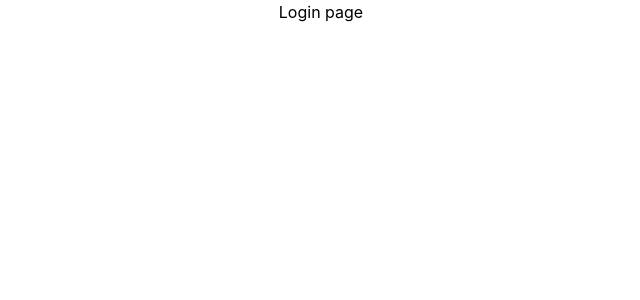
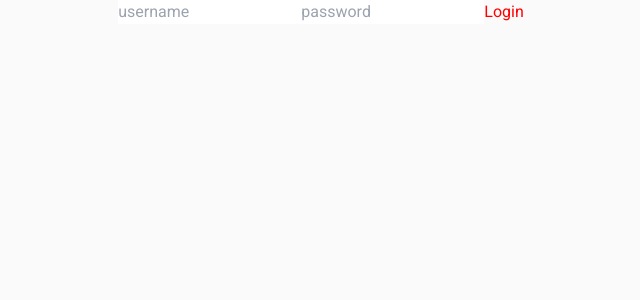
Before and after one commit to turkaytunc/fastagram-frontend, a React (Create React App) app: page /fastagram/login in a window 1280 px wide. Shown: the top 300 px of the page, without its empty margins (319-959 px from the left). Built offline with nearby package versions, Linux system fonts and the light colour scheme.

Commit message:
add: login page inputs

```diff
--- a/package.json
+++ b/package.json
@@ -5,6 +5,7 @@
   "dependencies": {
     "@craco/craco": "^6.1.1",
     "@reduxjs/toolkit": "^1.5.1",
+    "joi": "^17.4.0",
     "react": "^17.0.2",
     "react-dom": "^17.0.2",
     "react-redux": "^7.2.3",
--- /dev/null
+++ b/src/api/index.ts
@@ -0,0 +1 @@
+export { loginUser } from './login/loginUser';
--- /dev/null
+++ b/src/api/login/loginUser.ts
@@ -0,0 +1 @@
+export const loginUser = () => {};
--- a/src/index.scss
+++ b/src/index.scss
@@ -1,7 +1,16 @@
+@import url('https://fonts.googleapis.com/css2?family=Roboto:ital,wght@0,100;0,300;0,400;0,500;0,700;1,100;1,300;1,400;1,500&display=swap');
+*,
+*::before,
+*::after {
+  margin: 0;
+  box-sizing: border-box;
+  vertical-align: baseline;
+}
+
 body {
   margin: 0;
-  font-family: -apple-system, BlinkMacSystemFont, 'Segoe UI', 'Roboto', 'Oxygen', 'Ubuntu',
-    'Cantarell', 'Fira Sans', 'Droid Sans', 'Helvetica Neue', sans-serif;
+  background-color: #fafafa;
+  font-family: 'Roboto', sans-serif;
   -webkit-font-smoothing: antialiased;
   -moz-osx-font-smoothing: grayscale;
 }
--- a/src/routes/login/Login.tsx
+++ b/src/routes/login/Login.tsx
@@ -1,6 +1,30 @@
-import React from 'react';
+import React, { useState } from 'react';
+import './login.scss';
 
 const Login = () => {
-  return <div>Login page</div>;
+  const [username, setUsername] = useState('');
+  const [password, setPassword] = useState('');
+
+  const handleLogin = async (event: React.FormEvent<HTMLFormElement>) => {
+    event.preventDefault();
+  };
+
+  return (
+    <section className="login-container">
+      <form onSubmit={(e) => handleLogin(e)}>
+        <input
+          type="text"
+          placeholder="username"
+          onChange={(event) => setUsername(event.target.value)}
+        />
+        <input
+          type="password"
+          placeholder="password"
+          onChange={(event) => setPassword(event.target.value)}
+        />
+        <button type="submit">Login</button>
+      </form>
+    </section>
+  );
 };
 export default Login;
--- /dev/null
+++ b/src/routes/login/login.scss
@@ -0,0 +1,3 @@
+.login-container {
+  color: red;
+}
```
Also changed, not shown: 1 other file (tests, documents, lock files or other folders).
